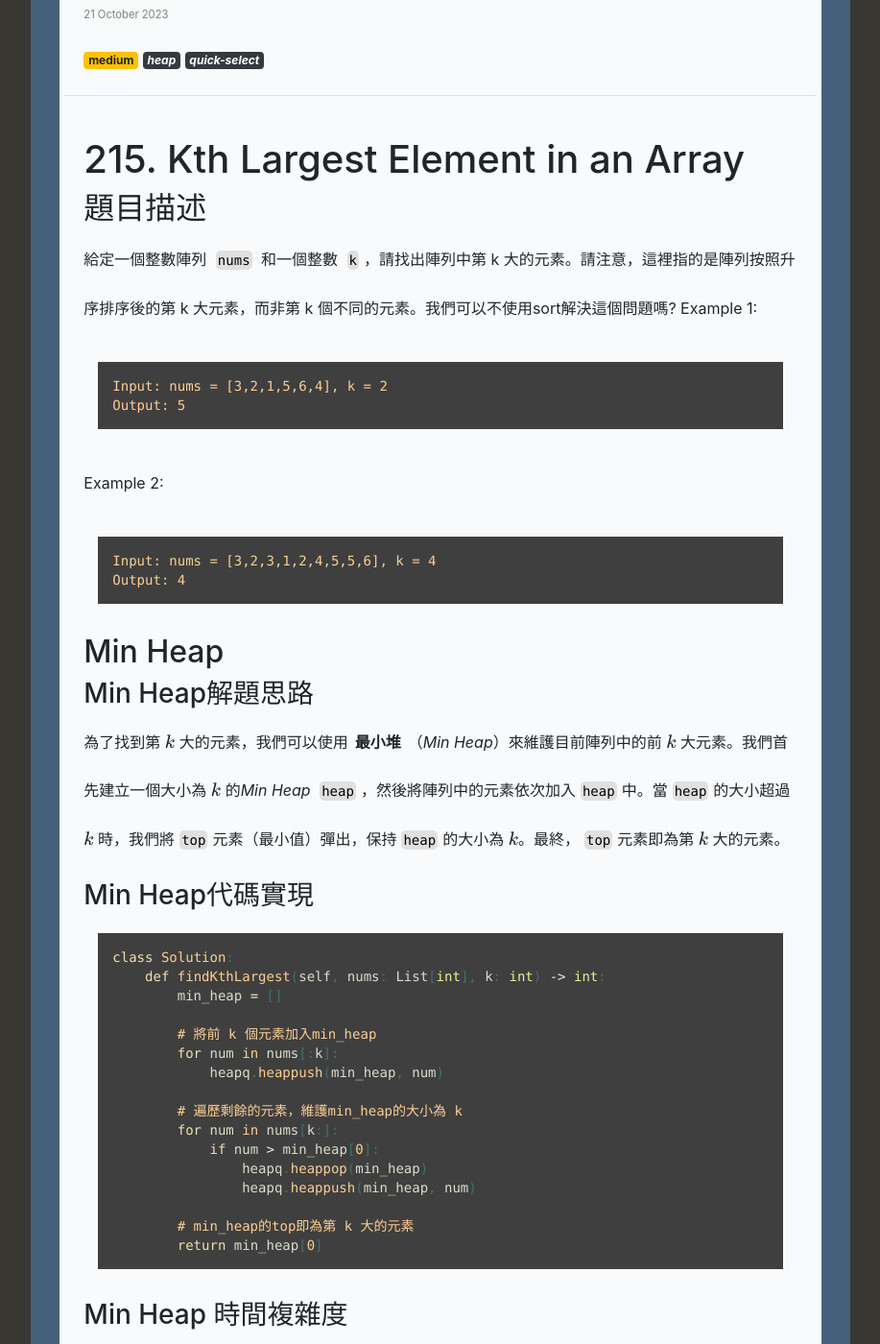
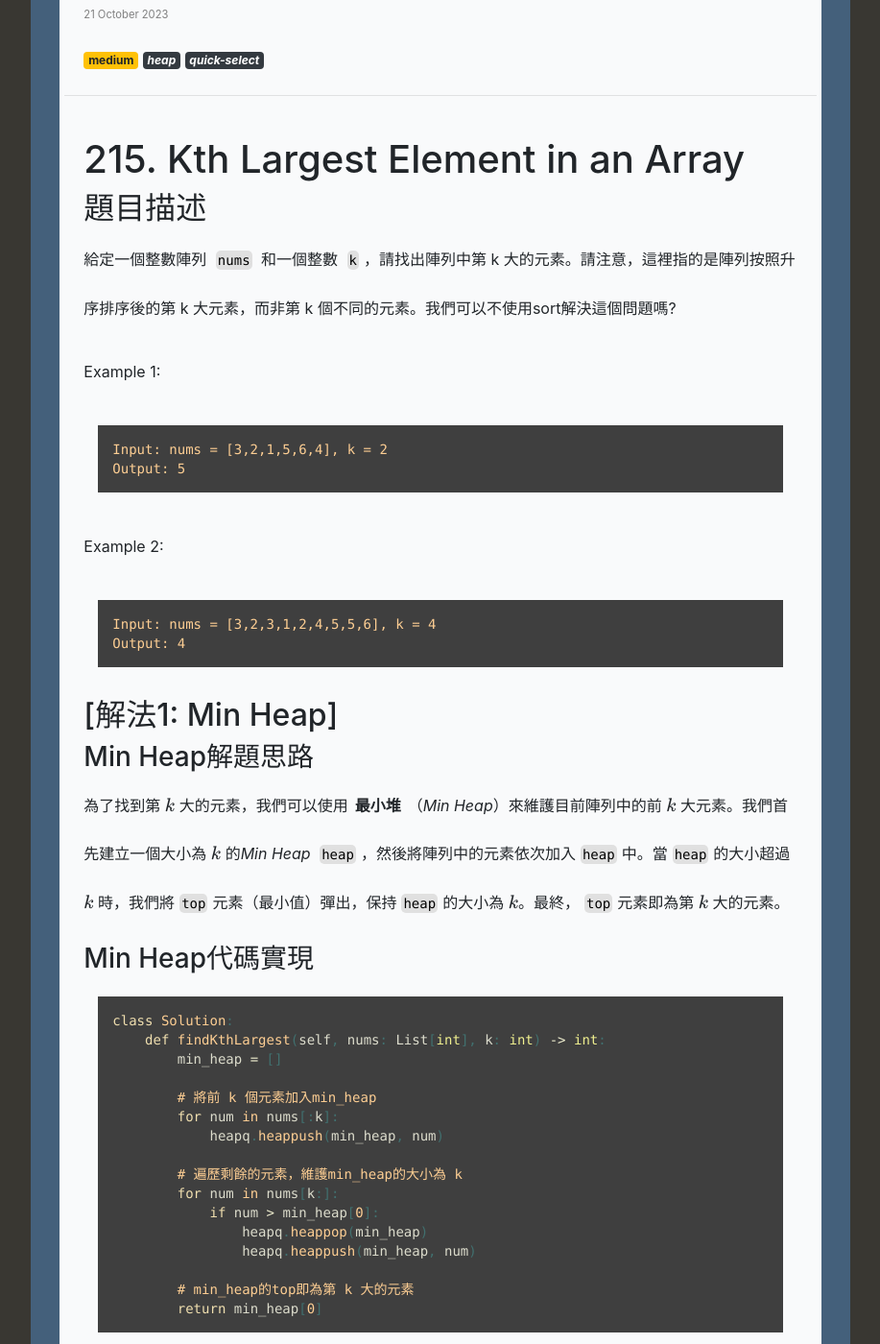
Before and after one commit to catxcoders/catxcoders.github.io, a Jekyll site: the page built from _posts/2023-10-21-215-Kth-Largest-Element-in-an-Array.markdown, in a window 1280 px wide and 1400 px high, scrolled down 249 px. Shown: the whole window at 96% size, without its empty margins (181-1098 px from the left). Built offline with Jekyll 4.4.1, drawn with Linux system fonts in a browser that asks for light colours; nearby versions of some CDN libraries; formulas are drawn with MathJax 3; some of the changed text lies outside the part shown.

Commit message:
update 215

````diff
--- a/_posts/2023-10-21-215-Kth-Largest-Element-in-an-Array.markdown
+++ b/_posts/2023-10-21-215-Kth-Largest-Element-in-an-Array.markdown
@@ -12,17 +12,19 @@
 
 ## 題目描述
 給定一個整數陣列 `nums` 和一個整數 `k`，請找出陣列中第 k 大的元素。請注意，這裡指的是陣列按照升序排序後的第 k 大元素，而非第 k 個不同的元素。我們可以不使用sort解決這個問題嗎?
+
 Example 1:
 ```
 Input: nums = [3,2,1,5,6,4], k = 2
 Output: 5
 ```
+
 Example 2:
 ```
 Input: nums = [3,2,3,1,2,4,5,5,6], k = 4
 Output: 4
 ```
-## Min Heap
+## [解法1: Min Heap]
 ### Min Heap解題思路
 為了找到第 $k$ 大的元素，我們可以使用**最小堆**（*Min Heap*）來維護目前陣列中的前 $k$ 大元素。我們首先建立一個大小為 $k$ 的*Min Heap* `heap`，然後將陣列中的元素依次加入`heap`中。當`heap`的大小超過 $k$ 時，我們將`top`元素（最小值）彈出，保持`heap`的大小為 $k$。最終，`top`元素即為第 $k$ 大的元素。
 
@@ -49,7 +51,7 @@
 ### Min Heap 時間複雜度
 在最壞情況下，我們需要遍歷整個陣列，並將每個元素加入或彈出最小堆，時間複雜度為 $O(N log k)$，其中 $N$ 為陣列的長度。這是因為最小堆的大小為 $k$，每次堆操作的時間複雜度為 $log k$。
 
-## Quick Select
+## [解法2: Quick Select]
 ### Quick Select 解題思路
 *Quick Select* 是一種基於**快速排序**(*Quick Sort*)的演算法，用於在未完全排序的數組中找到第 $k$ 大（或第 $k$ 小）的元素。其基本思想是選擇一個基準元素(`pivot`)，將數組分為比`pivot`小和比`pivot`大的兩部分。然後，根據 $k$ 與`pivot`的位置關係，決定繼續在左半部分或右半部分進行搜索。
 
````
Also changed, not shown: other parts of _posts/2023-10-21-215-Kth-Largest-Element-in-an-Array.markdown (+2 -2 lines).
